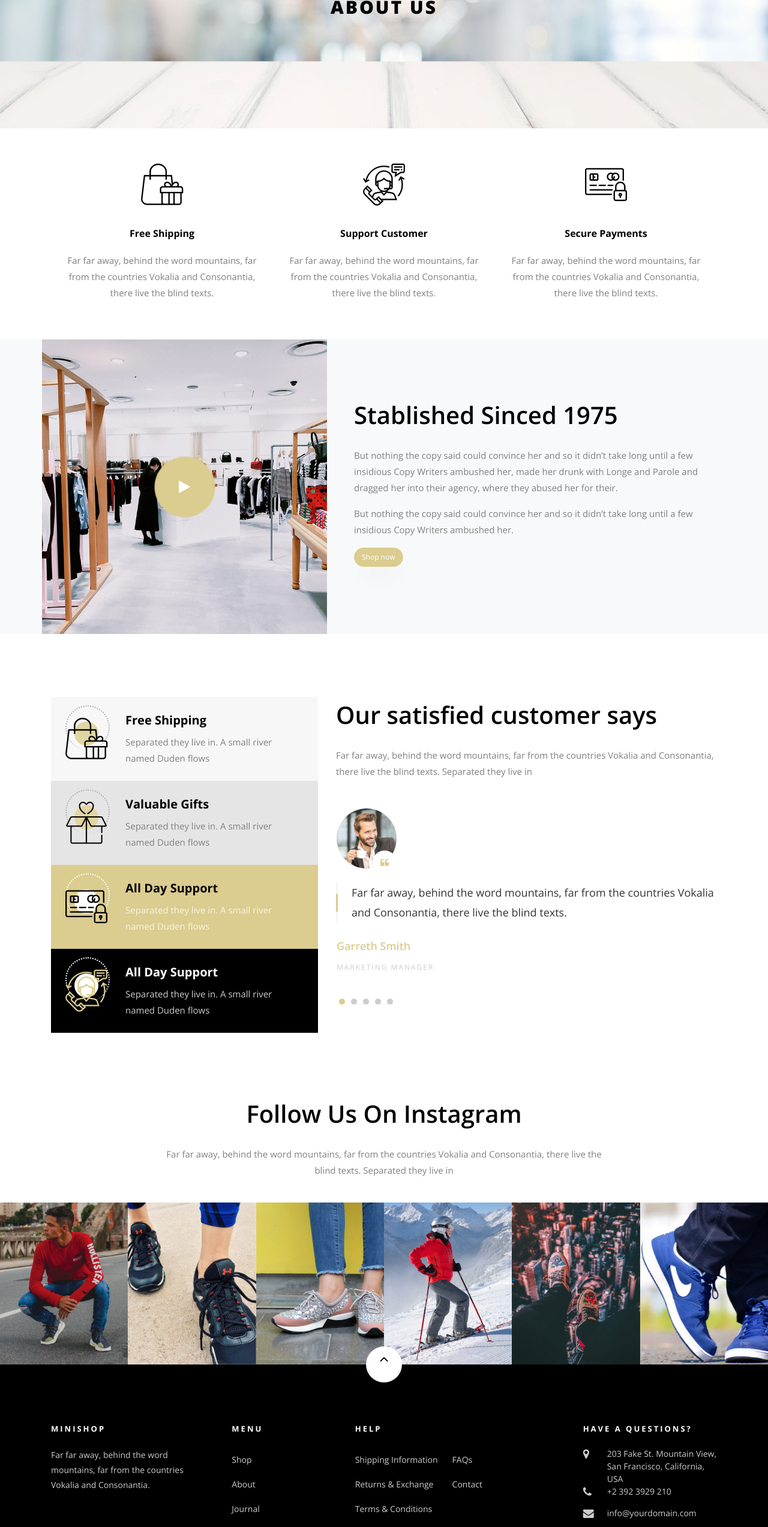
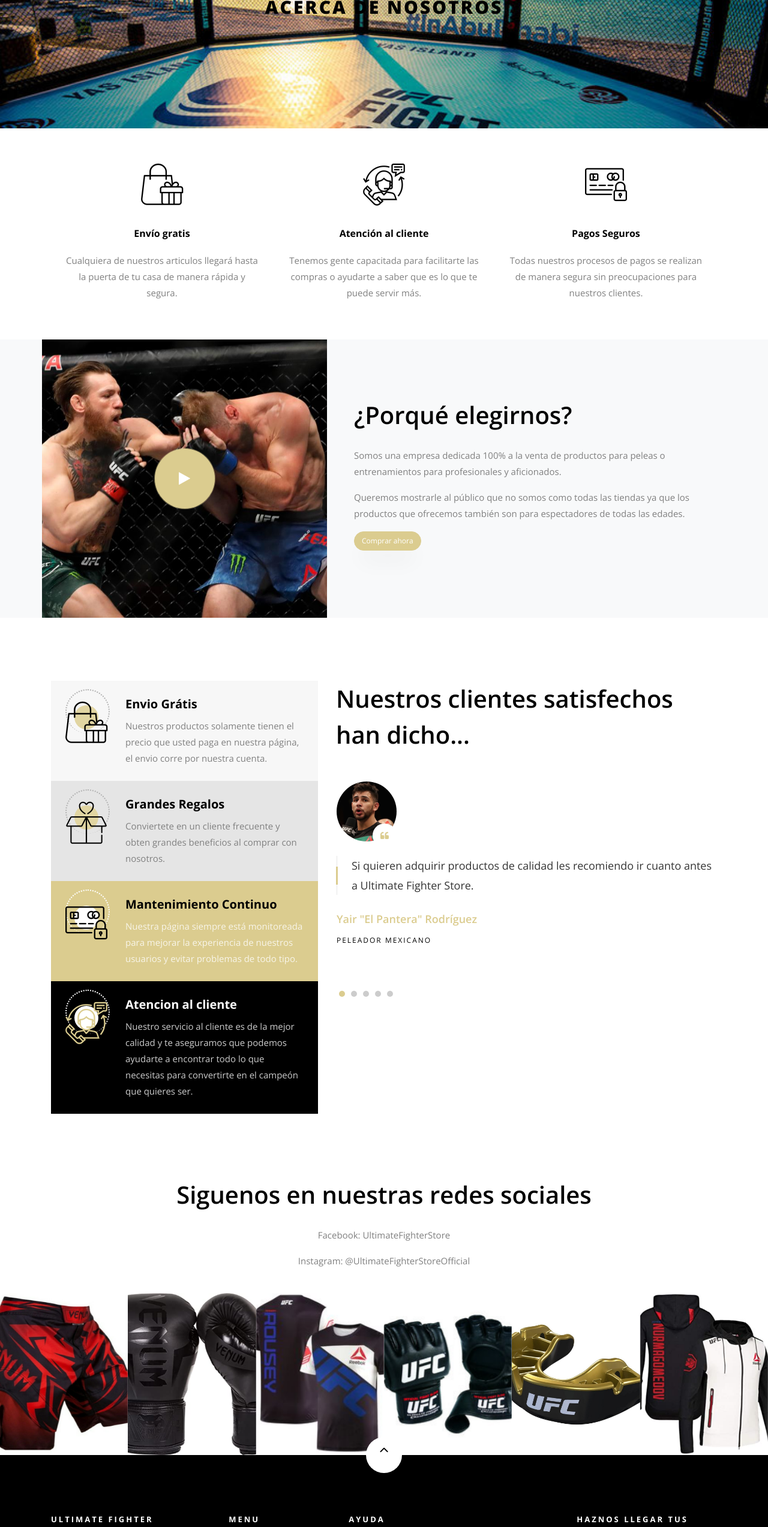
Before and after one commit to esforverealonn/Ultimate-Fight-Store, a website: page about.html in a window 1280 px wide. Shown: the part 240-2786 px from the top of the page at 60% size. Drawn offline with nearby package versions, Linux system fonts and the light colour scheme; some packages are replaced by stand-ins of ours; no server answers; files whose address does not match are found by name.

Commit message:
testing About Us file

```diff
--- a/about.html
+++ b/about.html
@@ -1,7 +1,7 @@
 <!DOCTYPE html>
 <html lang="en">
   <head>
-    <title>Minishop - Free Bootstrap 4 Template by Colorlib</title>
+    <title>Ultimate Fighter Store</title>
     <meta charset="utf-8">
     <meta name="viewport" content="width=device-width, initial-scale=1, shrink-to-fit=no">
 
@@ -38,10 +38,10 @@
 					    </div>
 					    <div class="col-md pr-4 d-flex topper align-items-center">
 					    	<div class="icon mr-2 d-flex justify-content-center align-items-center"><span class="icon-paper-plane"></span></div>
-						    <span class="text">youremail@email.com</span>
+						    <span class="text">UltimateFighterStore@gmail.com</span>
 					    </div>
 					    <div class="col-md-5 pr-4 d-flex topper align-items-center text-lg-right">
-						    <span class="text">3-5 Business days delivery &amp; Free Returns</span>
+						    <span class="text">Ultimate Fighter Store &amp; Venum</span>
 					    </div>
 				    </div>
 			    </div>
@@ -50,26 +50,26 @@
     </div>
     <nav class="navbar navbar-expand-lg navbar-dark ftco_navbar bg-dark ftco-navbar-light" id="ftco-navbar">
 	    <div class="container">
-	      <a class="navbar-brand" href="index.html">Minishop</a>
+	      <a class="navbar-brand" href="index.html">Ultimate Fighter Store</a>
 	      <button class="navbar-toggler" type="button" data-toggle="collapse" data-target="#ftco-nav" aria-controls="ftco-nav" aria-expanded="false" aria-label="Toggle navigation">
 	        <span class="oi oi-menu"></span> Menu
 	      </button>
 
 	      <div class="collapse navbar-collapse" id="ftco-nav">
 	        <ul class="navbar-nav ml-auto">
-	          <li class="nav-item"><a href="index.html" class="nav-link">Home</a></li>
+	          <li class="nav-item"><a href="index.html" class="nav-link">Inicio</a></li>
 	          <li class="nav-item dropdown">
-              <a class="nav-link dropdown-toggle" href="#" id="dropdown04" data-toggle="dropdown" aria-haspopup="true" aria-expanded="false">Catalog</a>
+              <a class="nav-link dropdown-toggle" href="#" id="dropdown04" data-toggle="dropdown" aria-haspopup="true" aria-expanded="false">Catalogo</a>
               <div class="dropdown-menu" aria-labelledby="dropdown04">
-              	<a class="dropdown-item" href="shop.html">Shop</a>
-                <a class="dropdown-item" href="product-single.html">Single Product</a>
-                <a class="dropdown-item" href="cart.html">Cart</a>
+              	<a class="dropdown-item" href="shop.html">Tienda</a>
+                <a class="dropdown-item" href="product-single.html">Producto Simple</a>
+                <a class="dropdown-item" href="cart.html">Carrito</a>
                 <a class="dropdown-item" href="checkout.html">Checkout</a>
               </div>
             </li>
-	          <li class="nav-item active"><a href="about.html" class="nav-link">About</a></li>
+	          <li class="nav-item active"><a href="about.html" class="nav-link">Acerca de...</a></li>
 	          <li class="nav-item"><a href="blog.html" class="nav-link">Blog</a></li>
-	          <li class="nav-item"><a href="contact.html" class="nav-link">Contact</a></li>
+	          <li class="nav-item"><a href="contact.html" class="nav-link">Contacto</a></li>
 	          <li class="nav-item cta cta-colored"><a href="cart.html" class="nav-link"><span class="icon-shopping_cart"></span>[0]</a></li>
 
 	        </ul>
@@ -78,12 +78,12 @@
 	  </nav>
     <!-- END nav -->
 
-    <div class="hero-wrap hero-bread" style="background-image: url('images/bg_6.jpg');">
+    <div class="hero-wrap hero-bread" style="background-image: url('images/fightIsland.jpg');">
       <div class="container">
         <div class="row no-gutters slider-text align-items-center justify-content-center">
           <div class="col-md-9 ftco-animate text-center">
           	<p class="breadcrumbs"><span class="mr-2"><a href="index.html">Home</a></span> <span>About</span></p>
-            <h1 class="mb-0 bread">About Us</h1>
+            <h1 class="mb-0 bread">Acerca de nosotros</h1>
           </div>
         </div>
       </div>
@@ -98,8 +98,8 @@
             		<span class="flaticon-bag"></span>
               </div>
               <div class="media-body">
-                <h3 class="heading">Free Shipping</h3>
-                <p>Far far away, behind the word mountains, far from the countries Vokalia and Consonantia, there live the blind texts.</p>
+                <h3 class="heading">Envío gratis</h3>
+                <p>Cualquiera de nuestros articulos llegará hasta la puerta de tu casa de manera rápida y segura.</p>
               </div>
             </div>
           </div>
@@ -109,8 +109,8 @@
             		<span class="flaticon-customer-service"></span>
               </div>
               <div class="media-body">
-                <h3 class="heading">Support Customer</h3>
-                <p>Far far away, behind the word mountains, far from the countries Vokalia and Consonantia, there live the blind texts.</p>
+                <h3 class="heading">Atención al cliente</h3>
+                <p>Tenemos gente capacitada para facilitarte las compras o ayudarte a saber que es lo que te puede servir más.</p>
               </div>
             </div>
           </div>
@@ -120,8 +120,8 @@
             		<span class="flaticon-payment-security"></span>
               </div>
               <div class="media-body">
-                <h3 class="heading">Secure Payments</h3>
-                <p>Far far away, behind the word mountains, far from the countries Vokalia and Consonantia, there live the blind texts.</p>
+                <h3 class="heading">Pagos Seguros</h3>
+                <p>Todas nuestros procesos de pagos se realizan de manera segura sin preocupaciones para nuestros clientes.</p>
               </div>
             </div>
           </div>
@@ -132,21 +132,21 @@
     <section class="ftco-section ftco-no-pb ftco-no-pt bg-light">
 			<div class="container">
 				<div class="row">
-					<div class="col-md-5 p-md-5 img img-2 d-flex justify-content-center align-items-center" style="background-image: url(images/about.jpg);">
-						<a href="https://vimeo.com/45830194" class="icon popup-vimeo d-flex justify-content-center align-items-center">
+					<div class="col-md-5 p-md-5 img img-2 d-flex justify-content-center align-items-center" style="background-image: url(images/mcgregor.jpg">
+						<a href="https://www.youtube.com/watch?v=91gyycLyPWY" class="icon popup-vimeo d-flex justify-content-center align-items-center">
 							<span class="icon-play"></span>
 						</a>
 					</div>
 					<div class="col-md-7 py-md-5 wrap-about pb-md-5 ftco-animate">
 	          <div class="heading-section-bold mb-4 mt-md-5">
 	          	<div class="ml-md-0">
-		            <h2 class="mb-4">Stablished Sinced 1975</h2>
+		            <h2 class="mb-4">¿Porqué elegirnos?</h2>
 	            </div>
 	          </div>
 	          <div class="pb-md-5 pb-4">
-							<p>But nothing the copy said could convince her and so it didn’t take long until a few insidious Copy Writers ambushed her, made her drunk with Longe and Parole and dragged her into their agency, where they abused her for their.</p>
-							<p>But nothing the copy said could convince her and so it didn’t take long until a few insidious Copy Writers ambushed her.</p>
-							<p><a href="#" class="btn btn-primary">Shop now</a></p>
+							<p>Somos una empresa dedicada 100% a la venta de productos para peleas o entrenamientos para profesionales y aficionados.</p>
+							<p>Queremos mostrarle al público que no somos como todas las tiendas ya que los productos que ofrecemos también son para espectadores de todas las edades.</p>
+							<p><a href="#" class="btn btn-primary">Comprar ahora</a></p>
 						</div>
 					</div>
 				</div>
@@ -163,8 +163,8 @@
         					<span class="flaticon-bag"></span>
         				</div>
         				<div class="text">
-	        				<h3>Free Shipping</h3>
-	        				<p class="mb-0">Separated they live in. A small river named Duden flows</p>
+	        				<h3>Envio Grátis</h3>
+	        				<p class="mb-0">Nuestros productos solamente tienen el precio que usted paga en nuestra página, el envio corre por nuestra cuenta.</p>
         				</div>
         			</div>
         			<div class="services-2 p-4 d-flex ftco-animate">
@@ -172,8 +172,8 @@
         					<span class="flaticon-heart-box"></span>
         				</div>
         				<div class="text">
-	        				<h3>Valuable Gifts</h3>
-	        				<p class="mb-0">Separated they live in. A small river named Duden flows</p>
+	        				<h3>Grandes Regalos</h3>
+	        				<p class="mb-0">Conviertete en un cliente frecuente y obten grandes beneficios al comprar con nosotros.</p>
 	        			</div>
         			</div>
         			<div class="services-2 p-4 d-flex ftco-animate">
@@ -181,8 +181,8 @@
         					<span class="flaticon-payment-security"></span>
         				</div>
         				<div class="text">
-	        				<h3>All Day Support</h3>
-	        				<p class="mb-0">Separated they live in. A small river named Duden flows</p>
+	        				<h3>Mantenimiento Continuo</h3>
+	        				<p class="mb-0">Nuestra página siempre está monitoreada para mejorar la experiencia de nuestros usuarios y evitar problemas de todo tipo.</p>
 	        			</div>
         			</div>
         			<div class="services-2 p-4 d-flex ftco-animate">
@@ -190,85 +190,84 @@
         					<span class="flaticon-customer-service"></span>
         				</div>
         				<div class="text">
-	        				<h3>All Day Support</h3>
-	        				<p class="mb-0">Separated they live in. A small river named Duden flows</p>
+	        				<h3>Atencion al cliente</h3>
+	        				<p class="mb-0">Nuestro servicio al cliente es de la mejor calidad y te aseguramos que podemos ayudarte a encontrar todo lo que necesitas para convertirte en el campeón que quieres ser.</p>
 	        			</div>
         			</div>
         		</div>
         	</div>
           <div class="col-lg-7">
           	<div class="heading-section ftco-animate mb-5">
-	            <h2 class="mb-4">Our satisfied customer says</h2>
-	            <p>Far far away, behind the word mountains, far from the countries Vokalia and Consonantia, there live the blind texts. Separated they live in</p>
+	            <h2 class="mb-4">Nuestros clientes satisfechos han dicho...</h2>
 	          </div>
             <div class="carousel-testimony owl-carousel ftco-animate">
               <div class="item">
                 <div class="testimony-wrap">
-                  <div class="user-img mb-4" style="background-image: url(images/person_1.jpg)">
+                  <div class="user-img mb-4" style="background-image: url(images/yairpanterita.jpg)">
                     <span class="quote d-flex align-items-center justify-content-center">
                       <i class="icon-quote-left"></i>
                     </span>
                   </div>
                   <div class="text">
-                    <p class="mb-4 pl-4 line">Far far away, behind the word mountains, far from the countries Vokalia and Consonantia, there live the blind texts.</p>
-                    <p class="name">Garreth Smith</p>
-                    <span class="position">Marketing Manager</span>
+                    <p class="mb-4 pl-4 line">Si quieren adquirir productos de calidad les recomiendo ir cuanto antes a Ultimate Fighter Store.</p>
+                    <p class="name">Yair "El Pantera" Rodríguez</p>
+                    <span class="position" style="color: black;">Peleador Mexicano</span>
                   </div>
                 </div>
               </div>
               <div class="item">
                 <div class="testimony-wrap">
-                  <div class="user-img mb-4" style="background-image: url(images/person_2.jpg)">
+                  <div class="user-img mb-4" style="background-image: url(images/masvidal.jpg)">
                     <span class="quote d-flex align-items-center justify-content-center">
                       <i class="icon-quote-left"></i>
                     </span>
                   </div>
                   <div class="text">
-                    <p class="mb-4 pl-4 line">Far far away, behind the word mountains, far from the countries Vokalia and Consonantia, there live the blind texts.</p>
-                    <p class="name">Garreth Smith</p>
-                    <span class="position">Interface Designer</span>
+                    <p class="mb-4 pl-4 line">La mejor tienda para poder adquirir todo lo que necesitas para poder entrenar.</p>
+                    <p class="name">Jorge Masvidal</p>
+                    <span class="position" style="color: black;">Aspirante al campeonato welter</span>
                   </div>
                 </div>
               </div>
               <div class="item">
                 <div class="testimony-wrap">
-                  <div class="user-img mb-4" style="background-image: url(images/person_3.jpg)">
+                  <div class="user-img mb-4" style="background-image: url(images/cerrone.jpg)">
                     <span class="quote d-flex align-items-center justify-content-center">
                       <i class="icon-quote-left"></i>
                     </span>
                   </div>
                   <div class="text">
-                    <p class="mb-4 pl-4 line">Far far away, behind the word mountains, far from the countries Vokalia and Consonantia, there live the blind texts.</p>
-                    <p class="name">Garreth Smith</p>
-                    <span class="position">UI Designer</span>
+                    <p class="mb-4 pl-4 line">La mejor tienda sin duda he decidido comprar todo lo que necesito con ellos.</p>
+                    <p class="name">Donal "Cowboy" Cerrone</p>
+                    <span class="position" style="color: black;">Peleador de UFC Norteamericano</span>
                   </div>
                 </div>
               </div>
               <div class="item">
                 <div class="testimony-wrap">
-                  <div class="user-img mb-4" style="background-image: url(images/person_1.jpg)">
+                  <div class="user-img mb-4" style="background-image: url(images/connorMcgregor.jpg)">
                     <span class="quote d-flex align-items-center justify-content-center">
                       <i class="icon-quote-left"></i>
                     </span>
                   </div>
                   <div class="text">
-                    <p class="mb-4 pl-4 line">Far far away, behind the word mountains, far from the countries Vokalia and Consonantia, there live the blind texts.</p>
-                    <p class="name">Garreth Smith</p>
-                    <span class="position">Web Developer</span>
+                    <p class="mb-4 pl-4 line">Necesitaba un protector bucal urgentemente para mis sparrings y ellos fueron los que me ayudaron a salir de ese problema.</p>
+                    <p class="name">Connor McGregor</p>
+                    <span class="position" style="color: black;">Campeon en dos diferentes divisiones de UFC y Nocaut más rapido en la historia de UFC en 4 segundos.</span>
                   </div>
                 </div>
               </div>
               <div class="item">
                 <div class="testimony-wrap">
-                  <div class="user-img mb-4" style="background-image: url(images/person_1.jpg)">
+                  <div class="user-img mb-4" style="background-image: url(images/nateDiaz.jpg)">
                     <span class="quote d-flex align-items-center justify-content-center">
                       <i class="icon-quote-left"></i>
                     </span>
                   </div>
                   <div class="text">
-                    <p class="mb-4 pl-4 line">Far far away, behind the word mountains, far from the countries Vokalia and Consonantia, there live the blind texts.</p>
-                    <p class="name">Garreth Smith</p>
-                    <span class="position">System Analyst</span>
+                    <p class="mb-4 pl-4 line">La mejor tienda sin duda, compré un short de la marca Venum para mis entrenamientos y salio excelente.</p>
+                    <p class="name">Nate Diaz</p>
+                    <span class="position" style="color: black;">Su carrera dio un gran salto al quitarle el invicto a Connor McGregor.</span>
                   </div>
                 </div>
               </div>
@@ -282,50 +281,51 @@
     	<div class="container">
     		<div class="row justify-content-center">
     			<div class="col-md-8 heading-section text-center mb-4 ftco-animate">
-            <h2 class="mb-4">Follow Us On Instagram</h2>
-            <p>Far far away, behind the word mountains, far from the countries Vokalia and Consonantia, there live the blind texts. Separated they live in</p>
+            <h2 class="mb-4">Siguenos en nuestras redes sociales</h2>
+            <p>Facebook: UltimateFighterStore</p>
+            <p>Instagram: @UltimateFighterStoreOfficial</p>
           </div>
     		</div>
     	</div>
     	<div class="container-fluid px-0">
     		<div class="row no-gutters">
 					<div class="col-md-4 col-lg-2 ftco-animate">
-						<a href="images/gallery-1.jpg" class="gallery image-popup img d-flex align-items-center" style="background-image: url(images/gallery-1.jpg);">
+						<a href="images/shortVenum.jpg" class="gallery image-popup img d-flex align-items-center" style="background-image: url(images/shortVenum.jpg);">
 							<div class="icon mb-4 d-flex align-items-center justify-content-center">
     						<span class="icon-instagram"></span>
     					</div>
 						</a>
 					</div>
 					<div class="col-md-4 col-lg-2 ftco-animate">
-						<a href="images/gallery-2.jpg" class="gallery image-popup img d-flex align-items-center" style="background-image: url(images/gallery-2.jpg);">
+						<a href="images/guantesVenum.jpg" class="gallery image-popup img d-flex align-items-center" style="background-image: url(images/guantesVenum.jpg);">
 							<div class="icon mb-4 d-flex align-items-center justify-content-center">
     						<span class="icon-instagram"></span>
     					</div>
 						</a>
 					</div>
 					<div class="col-md-4 col-lg-2 ftco-animate">
-						<a href="images/gallery-3.jpg" class="gallery image-popup img d-flex align-items-center" style="background-image: url(images/gallery-3.jpg);">
+						<a href="images/playeraUFC.jpg" class="gallery image-popup img d-flex align-items-center" style="background-image: url(images/playeraUFC.jpg);">
 							<div class="icon mb-4 d-flex align-items-center justify-content-center">
     						<span class="icon-instagram"></span>
     					</div>
 						</a>
 					</div>
 					<div class="col-md-4 col-lg-2 ftco-animate">
-						<a href="images/gallery-4.jpg" class="gallery image-popup img d-flex align-items-center" style="background-image: url(images/gallery-4.jpg);">
+						<a href="images/guantesUFC.jpg" class="gallery image-popup img d-flex align-items-center" style="background-image: url(images/guantesUFC.jpg);">
 							<div class="icon mb-4 d-flex align-items-center justify-content-center">
     						<span class="icon-instagram"></span>
     					</div>
 						</a>
 					</div>
 					<div class="col-md-4 col-lg-2 ftco-animate">
-						<a href="images/gallery-5.jpg" class="gallery image-popup img d-flex align-items-center" style="background-image: url(images/gallery-5.jpg);">
+						<a href="images/protectorVucal.jpg" class="gallery image-popup img d-flex align-items-center" style="background-image: url(images/protectorVucal.jpg);">
 							<div class="icon mb-4 d-flex align-items-center justify-content-center">
     						<span class="icon-instagram"></span>
     					</div>
 						</a>
 					</div>
 					<div class="col-md-4 col-lg-2 ftco-animate">
-						<a href="images/gallery-6.jpg" class="gallery image-popup img d-flex align-items-center" style="background-image: url(images/gallery-6.jpg);">
+						<a href="images/sudaderaUFC.jpg" class="gallery image-popup img d-flex align-items-center" style="background-image: url(images/sudaderaUFC.jpg);">
 							<div class="icon mb-4 d-flex align-items-center justify-content-center">
     						<span class="icon-instagram"></span>
     					</div>
@@ -347,8 +347,8 @@
         <div class="row mb-5">
           <div class="col-md">
             <div class="ftco-footer-widget mb-4">
-              <h2 class="ftco-heading-2">Minishop</h2>
-              <p>Far far away, behind the word mountains, far from the countries Vokalia and Consonantia.</p>
+              <h2 class="ftco-heading-2">Ultimate Fighter Store</h2>
+              <p>La mejor opcion para comprar todo lo que necesitas para ser un verdadero campeón.</p>
               <ul class="ftco-footer-social list-unstyled float-md-left float-lft mt-5">
                 <li class="ftco-animate"><a href="#"><span class="icon-twitter"></span></a></li>
                 <li class="ftco-animate"><a href="#"><span class="icon-facebook"></span></a></li>
@@ -360,38 +360,38 @@
             <div class="ftco-footer-widget mb-4 ml-md-5">
               <h2 class="ftco-heading-2">Menu</h2>
               <ul class="list-unstyled">
-                <li><a href="#" class="py-2 d-block">Shop</a></li>
-                <li><a href="#" class="py-2 d-block">About</a></li>
-                <li><a href="#" class="py-2 d-block">Journal</a></li>
-                <li><a href="#" class="py-2 d-block">Contact Us</a></li>
+                <li><a href="#" class="py-2 d-block">Tienda</a></li>
+                <li><a href="#" class="py-2 d-block">Acerca de...</a></li>
+                <li><a href="#" class="py-2 d-block">Inicio de página</a></li>
+                <li><a href="#" class="py-2 d-block">Contactanos</a></li>
               </ul>
             </div>
           </div>
           <div class="col-md-4">
              <div class="ftco-footer-widget mb-4">
-              <h2 class="ftco-heading-2">Help</h2>
+              <h2 class="ftco-heading-2">Ayuda</h2>
               <div class="d-flex">
 	              <ul class="list-unstyled mr-l-5 pr-l-3 mr-4">
-	                <li><a href="#" class="py-2 d-block">Shipping Information</a></li>
-	                <li><a href="#" class="py-2 d-block">Returns &amp; Exchange</a></li>
-	                <li><a href="#" class="py-2 d-block">Terms &amp; Conditions</a></li>
-	                <li><a href="#" class="py-2 d-block">Privacy Policy</a></li>
+	                <li><a href="#" class="py-2 d-block">Información de compra</a></li>
+	                <li><a href="#" class="py-2 d-block">Cambios &amp; Devoluciones</a></li>
+	                <li><a href="#" class="py-2 d-block">Terminos &amp; Condiciones</a></li>
+	                <li><a href="#" class="py-2 d-block">Política de Privacidad</a></li>
 	              </ul>
 	              <ul class="list-unstyled">
 	                <li><a href="#" class="py-2 d-block">FAQs</a></li>
-	                <li><a href="#" class="py-2 d-block">Contact</a></li>
+	                <li><a href="#" class="py-2 d-block">Contactanos</a></li>
 	              </ul>
 	            </div>
             </div>
           </div>
           <div class="col-md">
             <div class="ftco-footer-widget mb-4">
-            	<h2 class="ftco-heading-2">Have a Questions?</h2>
+            	<h2 class="ftco-heading-2">Haznos llegar tus preguntas</h2>
             	<div class="block-23 mb-3">
 	              <ul>
-	                <li><span class="icon icon-map-marker"></span><span class="text">203 Fake St. Mountain View, San Francisco, California, USA</span></li>
+	                <li><span class="icon icon-map-marker"></span><span class="text">CALLE MIGUEL HIDALGO MZA 144 LT1940, SANTA MARIA TOMATLAN , MEXICO , DF , C.P.09870</span></li>
 	                <li><a href="#"><span class="icon icon-phone"></span><span class="text">+2 392 3929 210</span></a></li>
-	                <li><a href="#"><span class="icon icon-envelope"></span><span class="text">info@yourdomain.com</span></a></li>
+	                <li><a href="#"><span class="icon icon-envelope"></span><span class="text">UltimateFighterStore@gmail.com</span></a></li>
 	              </ul>
 	            </div>
             </div>
@@ -401,7 +401,7 @@
           <div class="col-md-12 text-center">
 
             <p><!-- Link back to Colorlib can't be removed. Template is licensed under CC BY 3.0. -->
-						  Copyright &copy;<script>document.write(new Date().getFullYear());</script> All rights reserved | This template is made with <i class="icon-heart color-danger" aria-hidden="true"></i> by <a href="https://colorlib.com" target="_blank">Colorlib</a>
+						  Copyright &copy;<script>document.write(new Date().getFullYear());</script> All rights reserved by <span target="_blank">Ultimate Fighter Store</span>
 						  <!-- Link back to Colorlib can't be removed. Template is licensed under CC BY 3.0. -->
 						</p>
           </div>
--- a/index.js
+++ b/index.js
@@ -8,4 +8,5 @@
     res.sendFile(__dirname + '/index.html');
 
 })
+console.log('Listening port 8080')
 app.listen(8080);
```
